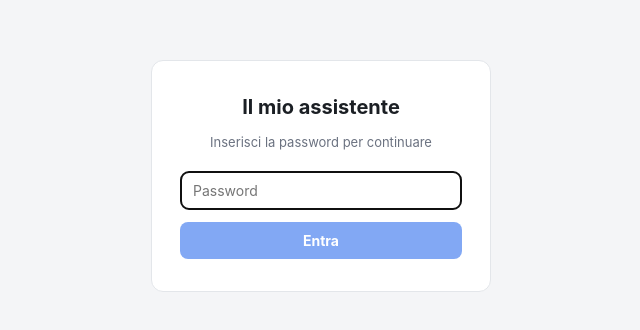
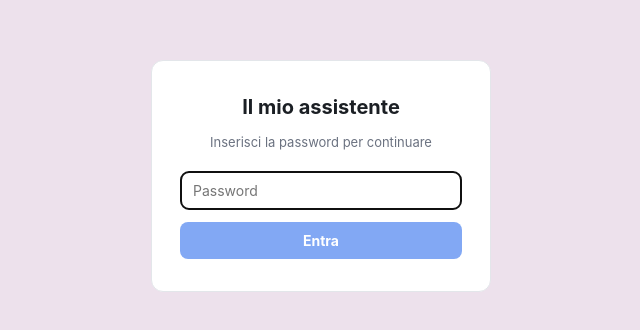
Before and after one commit to martyj-lgtm/AssistenteM, a Next.js app: page /login in a window 1280 px wide. Shown: the part 224-554 px from the top of the page, without its empty margins (319-959 px from the left). Built offline with nearby package versions, Linux system fonts and the light colour scheme.

Commit message:
Studio: Cambia lo sfondo in un color malva e cambia anche il numero del calend

```diff
--- a/app/globals.css
+++ b/app/globals.css
@@ -1,5 +1,6 @@
 :root {
-  --bg: #f4f5f7;
+  --bg: #ede1ec;
+  --bordeaux: #7b1035;
   --surface: #ffffff;
   --surface-alt: #fafbfc;
   --border: #e3e6ea;
@@ -202,7 +203,7 @@ h1, h2, h3, p { margin: 0; }
   flex: 1; min-width: 130px; background: var(--surface-alt); border-radius: var(--radius-sm);
   padding: 16px 14px; display: flex; flex-direction: column;
 }
-#section-calendario .cal-oggi-giorno { font-size: 46px; font-weight: 800; line-height: 1; color: var(--accent); font-variant-numeric: tabular-nums; }
+#section-calendario .cal-oggi-giorno { font-size: 46px; font-weight: 800; line-height: 1; color: var(--bordeaux); font-variant-numeric: tabular-nums; }
 #section-calendario .cal-oggi-mese { font-size: 13px; font-weight: 700; text-transform: capitalize; color: var(--text-muted); margin-top: 4px; margin-bottom: 14px; }
 #section-calendario .cal-oggi-lista { display: flex; flex-direction: column; gap: 8px; overflow-y: auto; }
 #section-calendario .cal-oggi-vuoto { color: var(--text-faint); font-size: 12px; }
@@ -227,7 +228,7 @@ h1, h2, h3, p { margin: 0; }
 }
 #section-calendario .cal-day:hover { background: var(--border); }
 #section-calendario .cal-day.fuori-mese { opacity: 0.35; }
-#section-calendario .cal-day.oggi .cal-day-num { color: var(--accent); font-weight: 800; }
+#section-calendario .cal-day.oggi .cal-day-num { color: var(--bordeaux); font-weight: 800; }
 #section-calendario .cal-day.selezionato { outline: 2px solid var(--accent); outline-offset: -2px; }
 #section-calendario .cal-day-num { font-size: 13px; font-weight: 600; font-variant-numeric: tabular-nums; text-align: center; }
 #section-calendario .cal-day-eventi { display: flex; flex-direction: column; gap: 2px; min-width: 0; }
```
